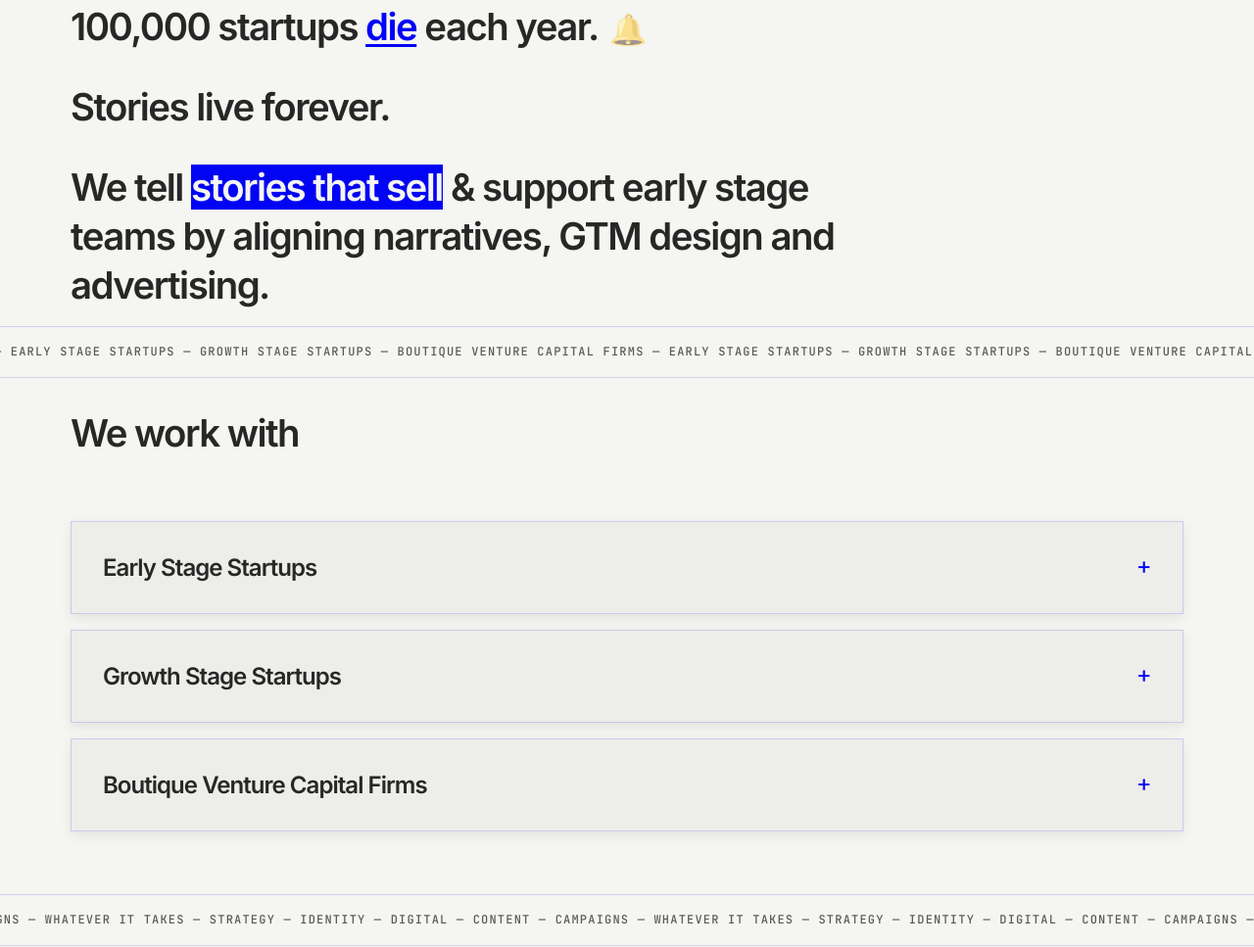
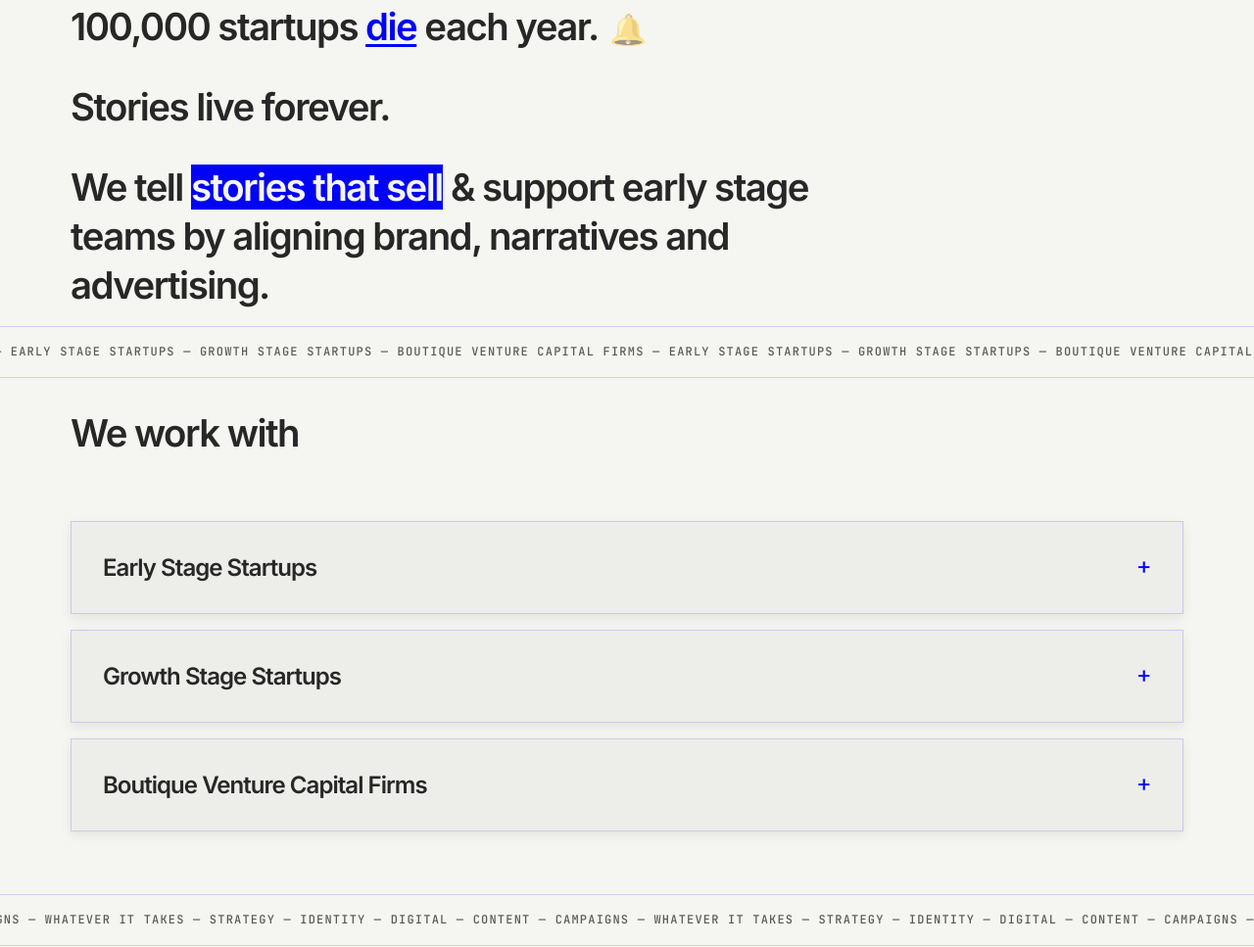
Before and after one commit to srijanm/explicit-site, a plain HTML site: page index.html in a window 1280 px wide. Shown: the part 1296-2263 px from the top of the page at 98% size. Drawn offline with Linux system fonts and the light colour scheme.

Commit message:
Update bridge copy: narratives, GTM design → brand, narratives
🤖 Generated with [Claude Code](https://claude.com/claude-code)

Co-Authored-By: Claude Opus 4.5 <noreply@anthropic.com>

```diff
--- a/index.html
+++ b/index.html
@@ -274,7 +274,7 @@ Say hi: hello@explicit.studio
       <div class="bridge__content">
         <p class="bridge__text">100,000 startups <span class="easter-egg-die">die</span> each year. <span class="egg-gong" id="eggGong">🔔</span></p>
         <p class="bridge__text">Stories live forever.</p>
-        <p class="bridge__text">We tell <span class="highlight">stories that sell</span> &amp; support early stage teams by aligning narratives, GTM design and advertising.</p>
+        <p class="bridge__text">We tell <span class="highlight">stories that sell</span> &amp; support early stage teams by aligning brand, narratives and advertising.</p>
       </div>
     </section>
 
```
